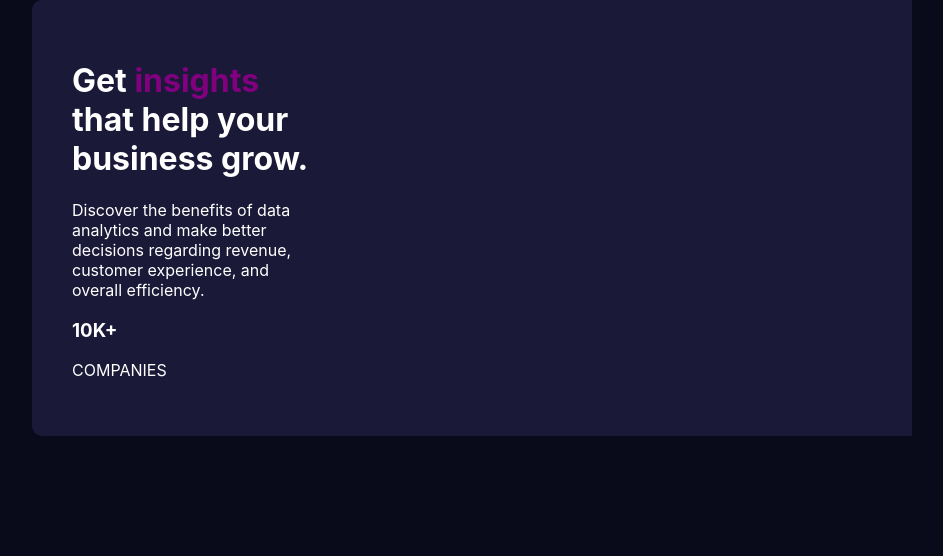
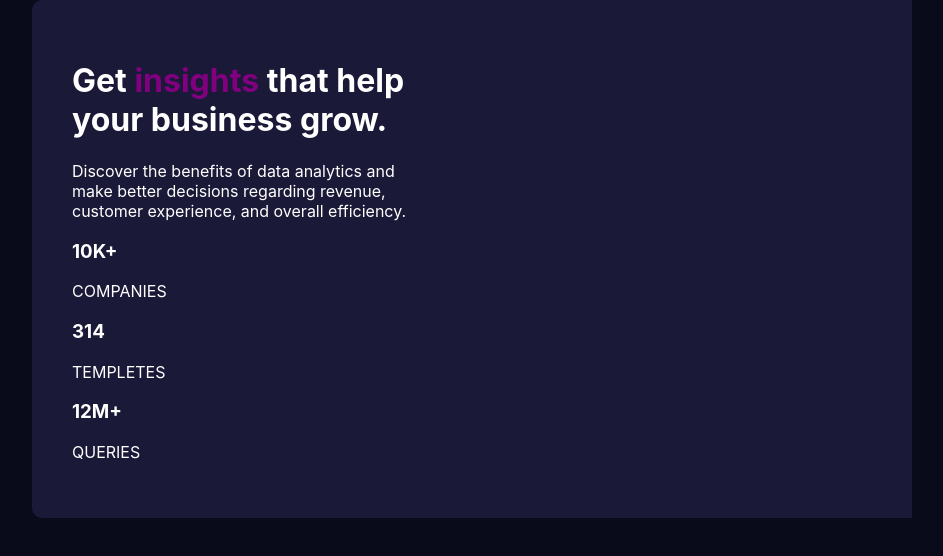
Before and after one commit to cleybsonreis/post, a plain HTML site: page index.html in a window 1280 px wide. Shown: the whole page, without its empty margins (168-1111 px from the left). Drawn offline with Linux system fonts and the light colour scheme.

Commit message:
updating

```diff
--- a/index.html
+++ b/index.html
@@ -15,9 +15,16 @@
             revenue, customer
             experience, and overall efficiency.
         </p>
+                <h3>10K+</h3>
+                <p>COMPANIES</p>
 
-            <h3>10K+</h3>
-            <p>COMPANIES</p>
+                <h3>314</h3>
+                <p>TEMPLETES</p>
+
+
+                <h3>12M+</h3>
+                <p>QUERIES</p>
+
 
     </main>
 </body>
--- a/style.css
+++ b/style.css
@@ -23,14 +23,14 @@ main{
     margin: auto;
 }
 main > h1 {
-    max-width: 30%;
+    max-width: 50%;
 }
 #frase-solta{
     color: purple;
 }
 main > p {
-    max-width: 30%;
+    max-width: 45%;
 }
-.info{
+.templete{
     display: flex;
 }
```
